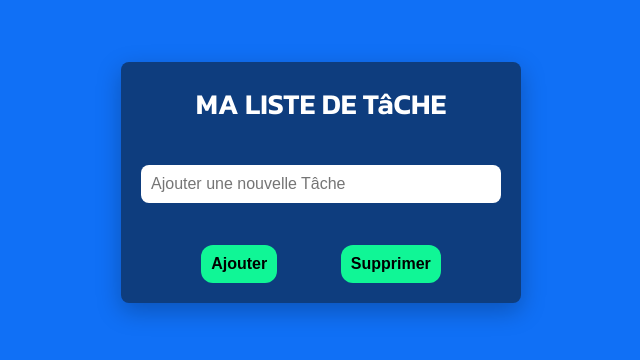
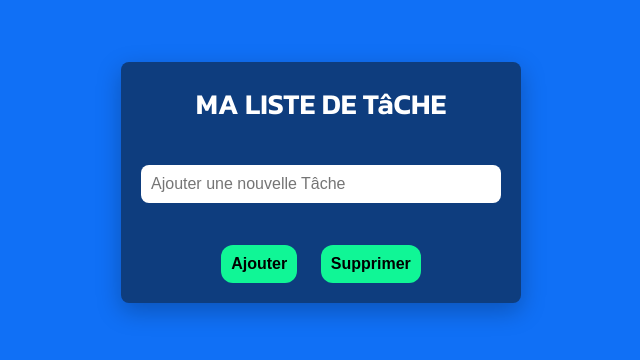
Before and after one commit to JRSLGD/TO-DO-LIST_-JS, a plain HTML site: page index.html in a window 1280 px wide. Shown: the part 218-578 px from the top of the page, without its empty margins (319-959 px from the left). Drawn offline with Linux system fonts and the light colour scheme; a web font is replaced by a local one.

Commit message:
commit up

```diff
--- a/style.css
+++ b/style.css
@@ -68,5 +68,5 @@ button {
     color: black;
     font-size: var(--text);
     font-weight: bold;
-    margin: 30px 30px 0 30px;
+    margin: 30px 10px 0 10px;
 }
```
